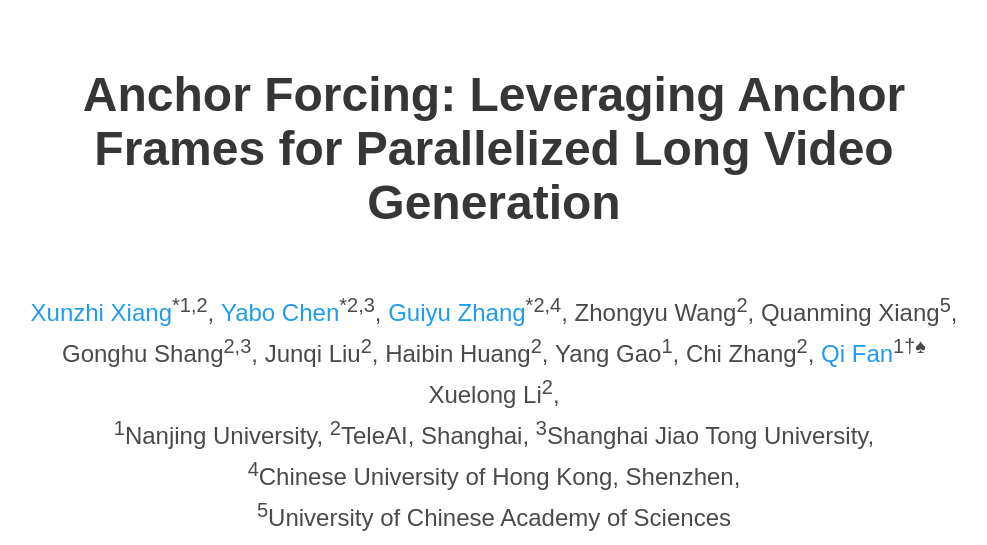
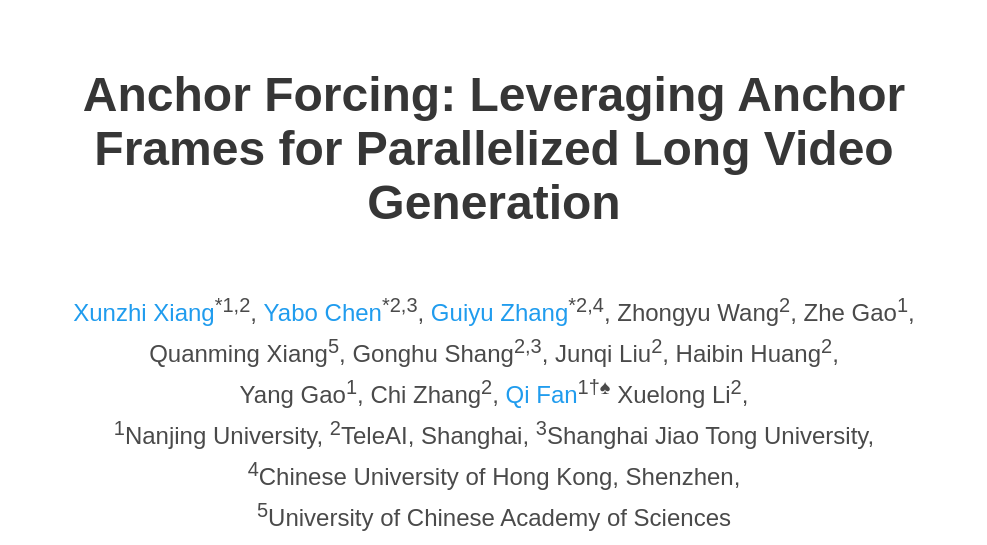
Before and after one commit to nju-xunzhixiang/Anchor-Forcing-Page, a plain HTML site: page index.html in a window 1280 px wide. Shown: the top 545 px of the page, without its empty margins (146-1133 px from the left). Drawn offline with nearby package versions, Linux system fonts and the light colour scheme; some icons are missing; a web font is replaced by a local one.

Commit message:
Update index.html

```diff
--- a/index.html
+++ b/index.html
@@ -63,16 +63,20 @@
                   <a href="https://scholar.google.com/citations?user=NLPMoeAAAAAJ&hl=en">Guiyu Zhang</a><sup>*2,4</sup>,</span>
                 <span class="author-block">
                   Zhongyu Wang</a><sup>2</sup>,</span>
+                <span class="author-block">
+                  Zhe Gao</a><sup>1</sup>,</span>
+            </div>
+            <div class="author-row">
                   <span class="author-block">
                     Quanming Xiang<sup>5</sup>,</span>
-            </div>
-            <div class="author-row">
               <span class="author-block">
                 Gonghu Shang</a><sup>2,3</sup>,</span>
               <span class="author-block">
               Junqi Liu</a><sup>2</sup>,</span>
               <span class="author-block">
                 Haibin Huang</a><sup>2</sup>,</span>
+            </div>
+            <div class="author-row">
                <span class="author-block">
                 Yang Gao</a><sup>1</sup>,</span>
                 <span class="author-block">
```
